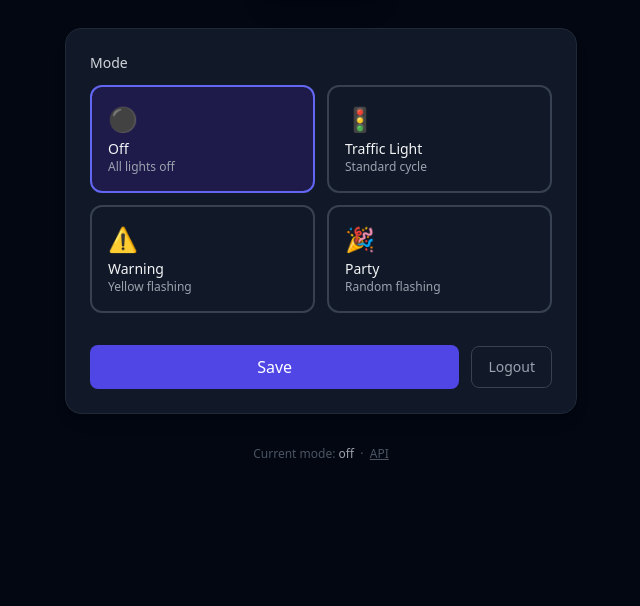
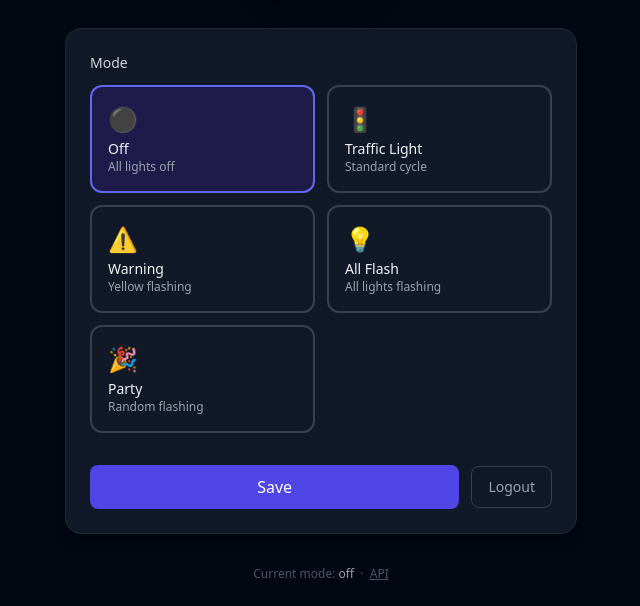
Before and after one commit to philipsorensen/traffic-light-controller, a PHP site: page /index.php in a window 1280 px wide. Shown: the part 394-1000 px from the top of the page, without its empty margins (319-959 px from the left). Before the commit the page ends 854 px from the top, so only its background shows below. Run offline with PHP 8.4, Linux system fonts and the light colour scheme; the visitor is signed in with stand-in values (Sample User, id 1); some libraries are stand-ins or nearby versions.

Commit message:
adds an all flash mode

```diff
--- a/public/index.php
+++ b/public/index.php
@@ -26,6 +26,8 @@ $defaults = [
         'green_duration'      => 5,
         'yellow_duration'     => 2,
         'flash_interval'      => 0.5,
+        'all_flash_on_time'   => 0.5,
+        'all_flash_off_time'  => 0.5,
     ],
 ];
 
@@ -89,7 +91,7 @@ if ($_SERVER['REQUEST_METHOD'] === 'POST') {
 
     // Save mode
     if (isset($_POST['mode']) && is_authenticated()) {
-        $allowed_modes = ['off', 'traffic_light', 'warning', 'party'];
+        $allowed_modes = ['off', 'traffic_light', 'warning', 'all_flash', 'party'];
         $mode = in_array($_POST['mode'], $allowed_modes) ? $_POST['mode'] : 'off';
 
         $settings = [
@@ -97,7 +99,9 @@ if ($_SERVER['REQUEST_METHOD'] === 'POST') {
             'red_yellow_duration' => max(1, (int)($_POST['red_yellow_duration'] ?? 1)),
             'green_duration'      => max(1, (int)($_POST['green_duration']      ?? 5)),
             'yellow_duration'     => max(1, (int)($_POST['yellow_duration']     ?? 2)),
-            'flash_interval'      => max(0.1, min(5.0, (float)($_POST['flash_interval'] ?? 0.5))),
+            'flash_interval'      => max(0.1, min(5.0, (float)($_POST['flash_interval']     ?? 0.5))),
+            'all_flash_on_time'   => max(0.1, min(5.0, (float)($_POST['all_flash_on_time']  ?? 0.5))),
+            'all_flash_off_time'  => max(0.1, min(5.0, (float)($_POST['all_flash_off_time'] ?? 0.5))),
         ];
 
         save_state(['mode' => $mode, 'settings' => $settings]);
@@ -194,6 +198,7 @@ $saved    = isset($_GET['saved']);
                         'off'           => ['label' => 'Off',          'icon' => '⚫', 'desc' => 'All lights off'],
                         'traffic_light' => ['label' => 'Traffic Light', 'icon' => '🚦', 'desc' => 'Standard cycle'],
                         'warning'       => ['label' => 'Warning',       'icon' => '⚠️', 'desc' => 'Yellow flashing'],
+                        'all_flash'     => ['label' => 'All Flash',     'icon' => '💡', 'desc' => 'All lights flashing'],
                         'party'         => ['label' => 'Party',         'icon' => '🎉', 'desc' => 'Random flashing'],
                     ];
                     foreach ($modes as $value => $info):
@@ -243,6 +248,25 @@ $saved    = isset($_GET['saved']);
                     class="w-24 bg-gray-800 border border-gray-700 rounded-lg px-3 py-1.5 text-sm focus:outline-none focus:ring-2 focus:ring-indigo-500">
             </div>
 
+            <!-- Settings: all flash on/off times -->
+            <div id="settings-all-flash" class="space-y-3 <?= $mode !== 'all_flash' ? 'hidden' : '' ?>">
+                <p class="text-sm font-medium text-gray-300">Flash timing (seconds)</p>
+                <div class="flex items-center gap-4">
+                    <label class="w-32 text-sm text-gray-400">On time</label>
+                    <input type="number" name="all_flash_on_time"
+                        value="<?= number_format((float)($settings['all_flash_on_time'] ?? 0.5), 1) ?>"
+                        min="0.1" max="5" step="0.1"
+                        class="w-24 bg-gray-800 border border-gray-700 rounded-lg px-3 py-1.5 text-sm focus:outline-none focus:ring-2 focus:ring-indigo-500">
+                </div>
+                <div class="flex items-center gap-4">
+                    <label class="w-32 text-sm text-gray-400">Off time</label>
+                    <input type="number" name="all_flash_off_time"
+                        value="<?= number_format((float)($settings['all_flash_off_time'] ?? 0.5), 1) ?>"
+                        min="0.1" max="5" step="0.1"
+                        class="w-24 bg-gray-800 border border-gray-700 rounded-lg px-3 py-1.5 text-sm focus:outline-none focus:ring-2 focus:ring-indigo-500">
+                </div>
+            </div>
+
             <div class="flex items-center gap-3 pt-2">
                 <button type="submit" class="flex-1 bg-indigo-600 hover:bg-indigo-500 text-white font-medium py-2.5 rounded-lg transition">
                     Save
@@ -271,6 +295,7 @@ $saved    = isset($_GET['saved']);
         const mode = document.querySelector('input[name="mode"]:checked')?.value;
         document.getElementById('settings-traffic').classList.toggle('hidden', mode !== 'traffic_light');
         document.getElementById('settings-flash').classList.toggle('hidden', !['warning', 'party'].includes(mode));
+        document.getElementById('settings-all-flash').classList.toggle('hidden', mode !== 'all_flash');
     }
     </script>
 
```
Also changed, not shown: 1 other file.
